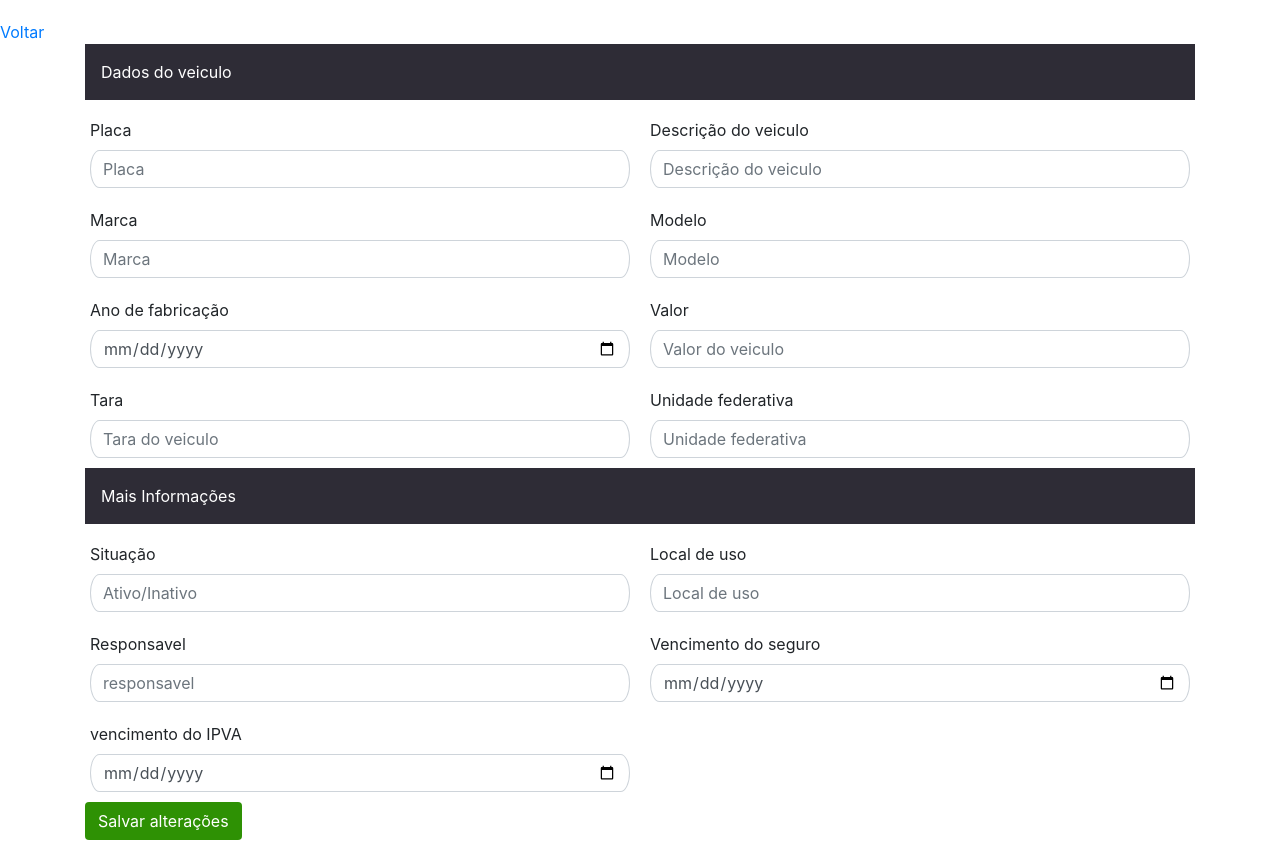
After one commit to devromariolima/CarControlPro, a PHP site: page /form.php in a window 1280 px wide. The commit adds this page. Run offline with PHP 8.4, Linux system fonts and the light colour scheme.

Commit message:
Criação do form para gravação de informações no banco de dados

```diff
--- /dev/null
+++ b/form.php
@@ -0,0 +1,156 @@
+<?php
+if (isset($_POST['submit']) )
+
+{
+
+  include_once('conexao.php');
+
+  $placa = $_POST['placa'];
+  $descricao_do_veiculo = $_POST['descricao_do_veiculo'];
+  $marca = $_POST['marca'];
+  $modelo = $_POST['modelo'];
+  $ano_de_fabricacao = $_POST['ano_de_fabricacao'];
+  $valor = $_POST['valor'];
+  $tara = $_POST['tara'];
+  $unidade_federativa = $_POST['unidade_federativa'];
+  $situacao = $_POST['situacao'];
+  $local_de_uso = $_POST['local_de_uso'];
+  $responsavel = $_POST['responsavel'];
+  $vencimento_do_seguro = $_POST['vencimento_do_seguro'];
+  $vencimento_do_ipva = $_POST['vencimento_do_ipva'];
+
+  $result = mysqli_query($mysqli , "INSERT INTO carros(placa,descricao_do_veiculo,marca,modelo,ano_de_fabricacao,valor,tara,unidade_federativa,situacao,local_de_uso, responsavel,vencimento_do_seguro,vencimento_do_ipva)
+ VALUES ('$placa','$descricao_do_veiculo','$marca','$modelo','$ano_de_fabricacao','$valor','$tara','$unidade_federativa','$situacao','$local_de_uso','$responsavel','$vencimento_do_seguro','$vencimento_do_ipva')");
+
+
+  //  header('Location: login.php');
+}
+
+
+?>
+
+
+<!DOCTYPE html>
+<html lang="pt-br">
+<head>
+    <meta charset="UTF-8">
+    <meta http-equiv="X-UA-Compatible" content="IE=edge">
+    <meta name="viewport" content="width=device-width, initial-scale=1.0">
+    <title>Formulario</title>
+
+ <!-- Links externos -->
+<link rel="stylesheet" href="https://cdn.jsdelivr.net/npm/bootstrap@4.4.1/dist/css/bootstrap.min.css" integrity="sha384-Vkoo8x4CGsO3+Hhxv8T/Q5PaXtkKtu6ug5TOeNV6gBiFeWPGFN9MuhOf23Q9Ifjh" crossorigin="anonymous">
+<script src="https://code.jquery.com/jquery-3.3.1.slim.min.js" integrity="sha384-q8i/X+965DzO0rT7abK41JStQIAqVgRVzpbzo5smXKp4YfRvH+8abtTE1Pi6jizo" crossorigin="anonymous"></script>
+<script src="https://cdnjs.cloudflare.com/ajax/libs/popper.js/1.14.3/umd/popper.min.js" integrity="sha384-ZMP7rVo3mIykV+2+9J3UJ46jBk0WLaUAdn689aCwoqbBJiSnjAK/l8WvCWPIPm49" crossorigin="anonymous"></script>
+<script src="https://stackpath.bootstrapcdn.com/bootstrap/4.1.3/js/bootstrap.min.js" integrity="sha384-ChfqqxuZUCnJSK3+MXmPNIyE6ZbWh2IMqE241rYiqJxyMiZ6OW/JmZQ5stwEULTy" crossorigin="anonymous"></script>
+<link rel="stylesheet" type="text/css" href="css/style_form.css" media="screen" />
+
+</head>
+<body>
+ <a href="consulta_veiculos.php">Voltar</a>
+  <div class="container">
+
+<!------ Inicio do formulario ---------->
+
+   <div class="p-3 mb-2 text-white color-global">Dados do veiculo</div>
+                     <form action="form.php" method="POST">
+                        <div class="form-row">
+                            <div class="form-group col-md-6">
+                                <label for="inputName">Placa</label>
+                                <input type="text" name="placa" id="placa" class="form-control" placeholder="Placa" required>
+                            </div>
+                            <div class="form-group col-md-6">
+                                <label for="inputSurname">Descrição do veiculo</label>
+                                <input type="text" name="descricao_do_veiculo" id="descricao_do_veiculo" class="form-control" id="inputSurname" placeholder="Descrição do veiculo" required>
+                            </div>
+                            <div class="form-group col-md-6">
+                                <label for="inputEmail4">Marca</label>
+                                <input type="text" class="form-control" name="marca" id="marca" placeholder="Marca" required>
+                            </div>
+                            <div class="form-group col-md-6">
+                                <label for="inputPassword4">Modelo</label>
+                                <input type="text" class="form-control" name="modelo" id="modelo" placeholder="Modelo" required>
+                            </div>
+                            <div class="form-group col-md-6">
+                              <label for="inputPassword4">Ano de fabricação </label>
+                              <input type="Date" class="form-control" name="ano_de_fabricacao" id="ano_de_fabricacao" placeholder="Ano de fabricação" required>
+                          </div>
+                          <div class="form-group col-md-6">
+                            <label for="inputPassword4">Valor</label>
+                            <input type="number" class="form-control" name="valor" id="valor" placeholder="Valor do veiculo" required>
+                        </div>
+                        <div class="form-group col-md-6">
+                          <label for="inputPassword4">Tara</label>
+                          <input type="number" class="form-control" name="tara" id="tara" placeholder="Tara do veiculo" required>
+                      </div>
+                      <div class="form-group col-md-6">
+                        <label for="inputPassword4">Unidade federativa</label>
+                        <input type="text" class="form-control" name="unidade_federativa" id="unidade_federativa" placeholder="Unidade federativa" required>
+                    </div>
+                </div>
+
+
+                <div class="p-3 mb-2 text-white color-global">Mais Informações</div>
+                <form action="" method="POST">
+                   <div class="form-row">
+                       <div class="form-group col-md-6">
+                           <label for="inputName">Situação</label>
+                           <input type="text"  class="form-control" name="situacao" id="situacao" placeholder="Ativo/Inativo" required>
+                       </div>
+                       <div class="form-group col-md-6">
+                           <label for="inputSurname">Local de uso</label>
+                           <input type="text" class="form-control" name="local_de_uso" id="local_de_uso" placeholder="Local de uso" required>
+                       </div>
+                       <div class="form-group col-md-6">
+                           <label for="inputEmail4">Responsavel</label>
+                           <input type="text" class="form-control" name="responsavel" id="responsavel" placeholder="responsavel" required>
+                       </div>
+                       <div class="form-group col-md-6">
+                           <label for="inputPassword4">Vencimento do seguro</label>
+                           <input type="Date" class="form-control" name="vencimento_do_seguro" id="vencimento_do_seguro" placeholder="Vencimento do seguro" required>
+                       </div>
+                       <div class="form-group col-md-6">
+                         <label for="inputPassword4">vencimento do IPVA</label>
+                         <input type="Date" class="form-control" name="vencimento_do_ipva" id="vencimento_do_ipva" placeholder="vencimento do IPVA" required>
+                     </div>
+                 </div>
+
+
+                        <!-- <div class="p-3 mb-2 text-white color-global">Informações Adicionais</div>
+
+                        <div class="form-group">
+                            <label for="exampleFormControlTextarea1">Informações Adicionais</label>
+                            <textarea class="form-control" id="exampleFormControlTextarea1" rows="3"></textarea>
+                          </div>
+                        </form>
+                            -->
+                                            <!-- Button trigger modal -->
+<button type="button" class="btn color-global-btn" data-toggle="modal" data-target="#exampleModal">
+  Salvar alterações
+</button>
+
+<!-- Modal -->
+<div class="modal fade" id="exampleModal" tabindex="-1" role="dialog" aria-labelledby="exampleModalLabel" aria-hidden="true">
+  <div class="modal-dialog" role="document">
+    <div class="modal-content">
+      <div class="modal-header">
+        <h5 class="modal-title" id="exampleModalLabel">Realizar as alterações</h5>
+        <button type="button" class="close" data-dismiss="modal" aria-label="Close">
+          <span aria-hidden="true">&times;</span>
+        </button>
+      </div>
+      <div class="modal-body">
+        Deseja salvar as alterações?
+      </div>
+      <div class="modal-footer">
+        <button type="button" class="btn btn-secondary" data-dismiss="modal">Fechar</button>
+        <button type="submit" name="submit" id="submit" class="btn color-global-btn">Salvar</button>
+      </div>
+    </div>
+  </div>
+</div>
+</div>
+</body>
+
+
+<!-- </form> -->
--- a/login.php
+++ b/login.php
@@ -9,7 +9,7 @@ if(isset($_POST['email']) && isset($_POST['senha'])) { // Corrigido para verific
   if(strlen($_POST['email']) == 0 ) {
     echo "Preencha seu email";
   } else if(strlen($_POST['senha']) == 0 ) {
-    echo "Preencha sua senha";
+    // echo "Preencha sua senha";
   } else {
 
     $email = $mysqli->real_escape_string($_POST['email']);
```
Also changed, not shown: consulta_veiculos.php (added, +93 -0 lines), consulta_veiculos_porto.php (added, +84 -0 lines), sidebar.php (+6 -9 lines).
